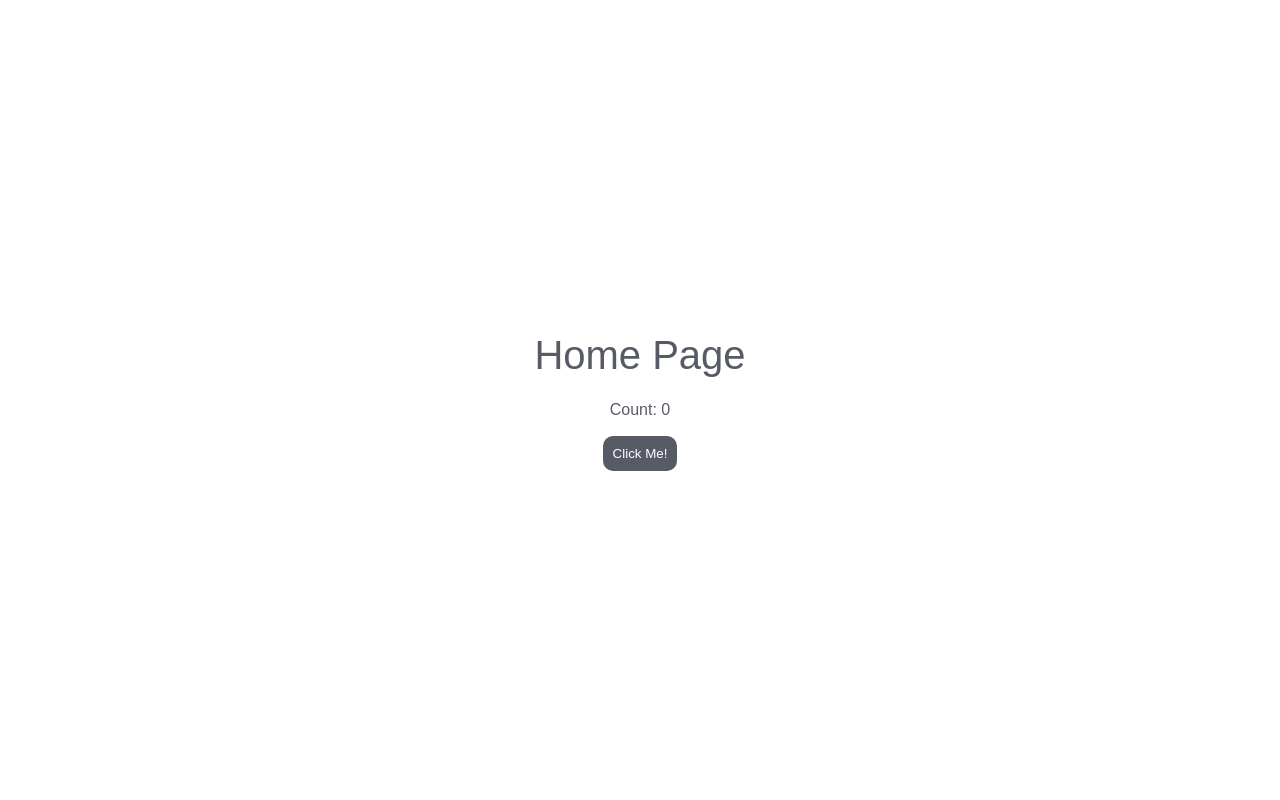
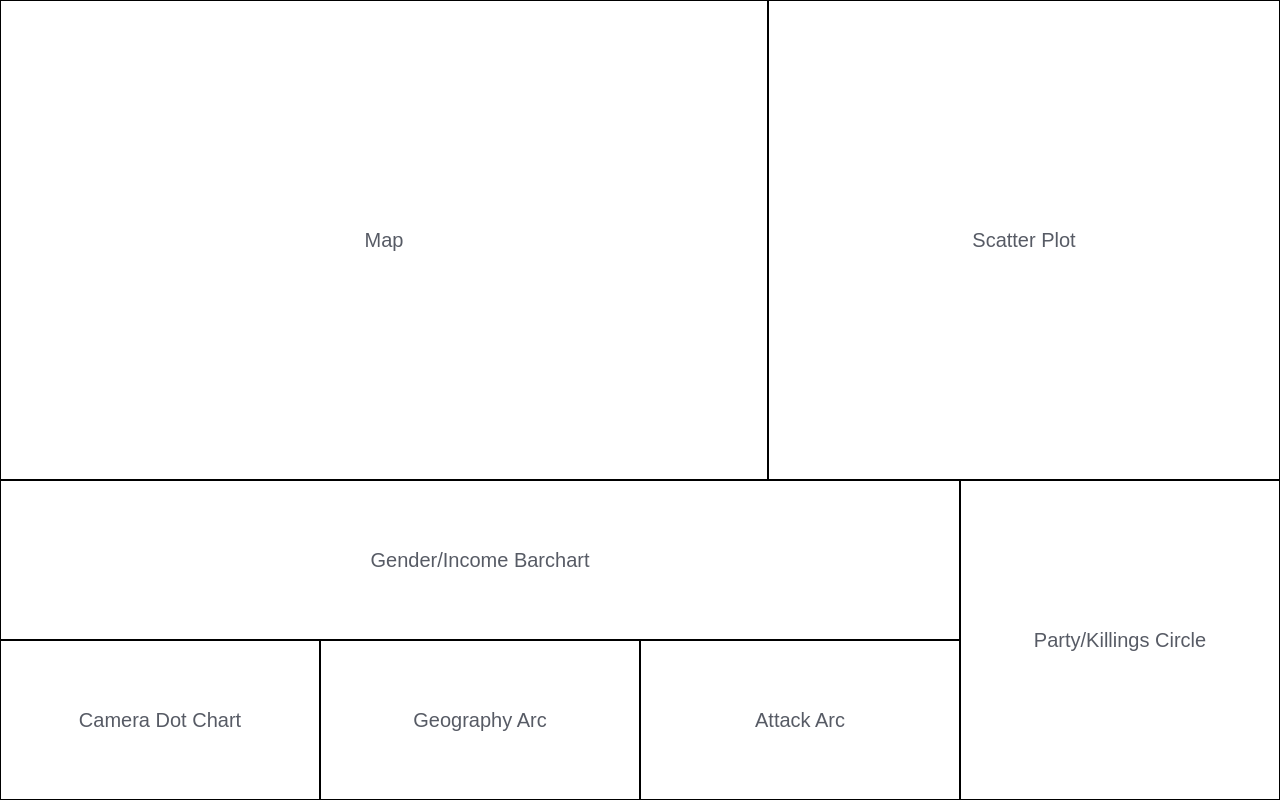
Before and after one commit to dlukyan/cpsc-6030, a React app: page / in a window 1280 px wide. Built offline with nearby package versions, Linux system fonts and the light colour scheme.

Commit message:
creating viz widgets and placing them on screen with grid layout

```diff
--- a/src/components/background.tsx
+++ /dev/null
@@ -1,23 +0,0 @@
-import React from 'react'
-import { createUseStyles } from 'react-jss'
-import { Theme } from '../theme'
-
-const useStyles = createUseStyles((theme: Theme) => ({
-  viewContainer: {
-    minHeight: '100vh',
-    ...theme.common.flexBox,
-  },
-}))
-
-export const Background: React.FC<{ contentClassName?: string; children: React.ReactNode }> = ({
-  children,
-  contentClassName,
-}) => {
-  const classes = useStyles()
-
-  return (
-    <div className={classes.viewContainer}>
-      <div className={contentClassName}>{children}</div>
-    </div>
-  )
-}
--- /dev/null
+++ b/src/components/widgets/attack-arc.tsx
@@ -0,0 +1,16 @@
+import React from 'react'
+import { createUseStyles } from 'react-jss'
+import { Theme } from '../../theme'
+
+const useStyles = createUseStyles((theme: Theme) => ({
+  container: {
+    ...theme.common.vizContainer('5 / 11 / 6 / 16'),
+    ...theme.typography.sortOfLarge,
+  },
+}))
+
+export const AttackArc: React.FC = () => {
+  const classes = useStyles()
+
+  return <div className={classes.container}>Attack Arc</div>
+}
--- /dev/null
+++ b/src/components/widgets/camera-dot-chart.tsx
@@ -0,0 +1,16 @@
+import React from 'react'
+import { createUseStyles } from 'react-jss'
+import { Theme } from '../../theme'
+
+const useStyles = createUseStyles((theme: Theme) => ({
+  container: {
+    ...theme.common.vizContainer('5 / 1 / 6 / 6'),
+    ...theme.typography.sortOfLarge,
+  },
+}))
+
+export const CameraDotChart: React.FC = () => {
+  const classes = useStyles()
+
+  return <div className={classes.container}>Camera Dot Chart</div>
+}
--- /dev/null
+++ b/src/components/widgets/gender-income-barchart.tsx
@@ -0,0 +1,16 @@
+import React from 'react'
+import { createUseStyles } from 'react-jss'
+import { Theme } from '../../theme'
+
+const useStyles = createUseStyles((theme: Theme) => ({
+  container: {
+    ...theme.common.vizContainer('4 / 1 / 5 / 16'),
+    ...theme.typography.sortOfLarge,
+  },
+}))
+
+export const GenderIncomeBarchart: React.FC = () => {
+  const classes = useStyles()
+
+  return <div className={classes.container}>Gender/Income Barchart</div>
+}
--- /dev/null
+++ b/src/components/widgets/geography-arc.tsx
@@ -0,0 +1,16 @@
+import React from 'react'
+import { createUseStyles } from 'react-jss'
+import { Theme } from '../../theme'
+
+const useStyles = createUseStyles((theme: Theme) => ({
+  container: {
+    ...theme.common.vizContainer('5 / 6 / 6 / 11'),
+    ...theme.typography.sortOfLarge,
+  },
+}))
+
+export const GeographyArc: React.FC = () => {
+  const classes = useStyles()
+
+  return <div className={classes.container}>Geography Arc</div>
+}
--- /dev/null
+++ b/src/components/widgets/map.tsx
@@ -0,0 +1,16 @@
+import React from 'react'
+import { createUseStyles } from 'react-jss'
+import { Theme } from '../../theme'
+
+const useStyles = createUseStyles((theme: Theme) => ({
+  container: {
+    ...theme.common.vizContainer('1 / 1 / 4 / 13'),
+    ...theme.typography.sortOfLarge,
+  },
+}))
+
+export const Map: React.FC = () => {
+  const classes = useStyles()
+
+  return <div className={classes.container}>Map</div>
+}
--- /dev/null
+++ b/src/components/widgets/party-killings-circle.tsx
@@ -0,0 +1,16 @@
+import React from 'react'
+import { createUseStyles } from 'react-jss'
+import { Theme } from '../../theme'
+
+const useStyles = createUseStyles((theme: Theme) => ({
+  container: {
+    ...theme.common.vizContainer('4 / 16 / 6 / 21'),
+    ...theme.typography.sortOfLarge,
+  },
+}))
+
+export const PartyKillingsCircle: React.FC = () => {
+  const classes = useStyles()
+
+  return <div className={classes.container}>Party/Killings Circle</div>
+}
--- /dev/null
+++ b/src/components/widgets/scatter-plot.tsx
@@ -0,0 +1,16 @@
+import React from 'react'
+import { createUseStyles } from 'react-jss'
+import { Theme } from '../../theme'
+
+const useStyles = createUseStyles((theme: Theme) => ({
+  container: {
+    ...theme.common.vizContainer('1 / 13 / 4 / 21'),
+    ...theme.typography.sortOfLarge,
+  },
+}))
+
+export const ScatterPlot: React.FC = () => {
+  const classes = useStyles()
+
+  return <div className={classes.container}>Scatter Plot</div>
+}
--- a/src/pages/home.tsx
+++ b/src/pages/home.tsx
@@ -1,39 +1,39 @@
-import React, { useState } from 'react'
-import { Background } from '../components/background'
+import React from 'react'
 import { createUseStyles } from 'react-jss'
 import { Theme } from '../theme'
+import { Map } from '../components/widgets/map'
+import { ScatterPlot } from '../components/widgets/scatter-plot'
+import { GenderIncomeBarchart } from '../components/widgets/gender-income-barchart'
+import { CameraDotChart } from '../components/widgets/camera-dot-chart'
+import { GeographyArc } from '../components/widgets/geography-arc'
+import { AttackArc } from '../components/widgets/attack-arc'
+import { PartyKillingsCircle } from '../components/widgets/party-killings-circle'
 
 const useStyles = createUseStyles((theme: Theme) => ({
-  homePageContentContainer: {
-    ...theme.common.flexBox,
-    flexDirection: 'column',
-    gap: '1em',
+  container: {
+    width: '100vw',
+    height: '100vh',
+    display: 'grid',
+    gridTemplateColumns: 'repeat(20, 1fr)',
+    gridTemplateRows: 'repeat(5, 1fr)',
   },
   title: {
     ...theme.typography.largest,
-  },
-  count: {
-    ...theme.typography.medium,
-  },
-  button: {
-    ...theme.elements.button,
-    color: theme.colors.white,
-    backgroundColor: theme.colors.darkGray,
-    padding: 10,
   },
 }))
 
 export const HomePage: React.FC = () => {
   const classes = useStyles()
-  const [counter, setCounter] = useState<number>(0)
 
   return (
-    <Background contentClassName={classes.homePageContentContainer}>
-      <h1 className={classes.title}>Home Page</h1>
-      <h2 className={classes.count}>Count: {counter.toString()}</h2>
-      <button className={classes.button} onClick={() => setCounter(counter + 1)}>
-        Click Me!
-      </button>
-    </Background>
+    <div className={classes.container}>
+      <Map />
+      <ScatterPlot />
+      <GenderIncomeBarchart />
+      <CameraDotChart />
+      <GeographyArc />
+      <AttackArc />
+      <PartyKillingsCircle />
+    </div>
   )
 }
--- a/src/pages/not-found.tsx
+++ b/src/pages/not-found.tsx
@@ -1,9 +1,13 @@
 import React from 'react'
-import { Background } from '../components/background'
 import { createUseStyles } from 'react-jss'
 import { Theme } from '../theme'
 
 const useStyles = createUseStyles((theme: Theme) => ({
+  container: {
+    height: '100vh',
+    width: '100vw',
+    ...theme.common.flexBox,
+  },
   title: {
     ...theme.typography.largest,
   },
@@ -13,8 +17,8 @@ export const NotFoundPage: React.FC = () => {
   const classes = useStyles()
 
   return (
-    <Background>
+    <div className={classes.container}>
       <h1 className={classes.title}>Page Not Found</h1>
-    </Background>
+    </div>
   )
 }
--- a/src/theme.ts
+++ b/src/theme.ts
@@ -111,6 +111,12 @@ const common = {
     alignItems: 'center',
     justifyContent: 'center',
   },
+  vizContainer: (gridArea: string) => ({
+    gridArea,
+    padding: 10,
+    border: '1px solid black',
+    ...common.flexBox,
+  }),
 }
 
 export const useGlobalStyles = createUseStyles({
```
